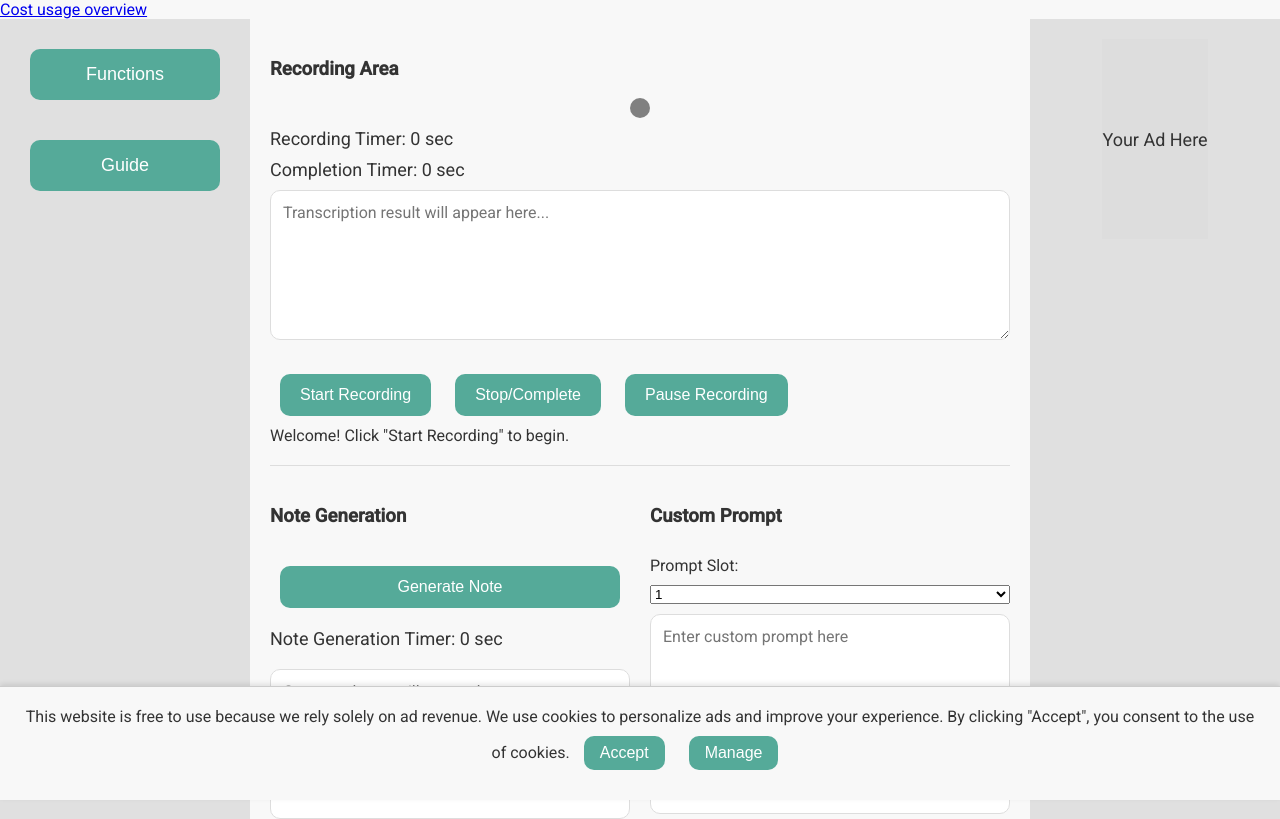
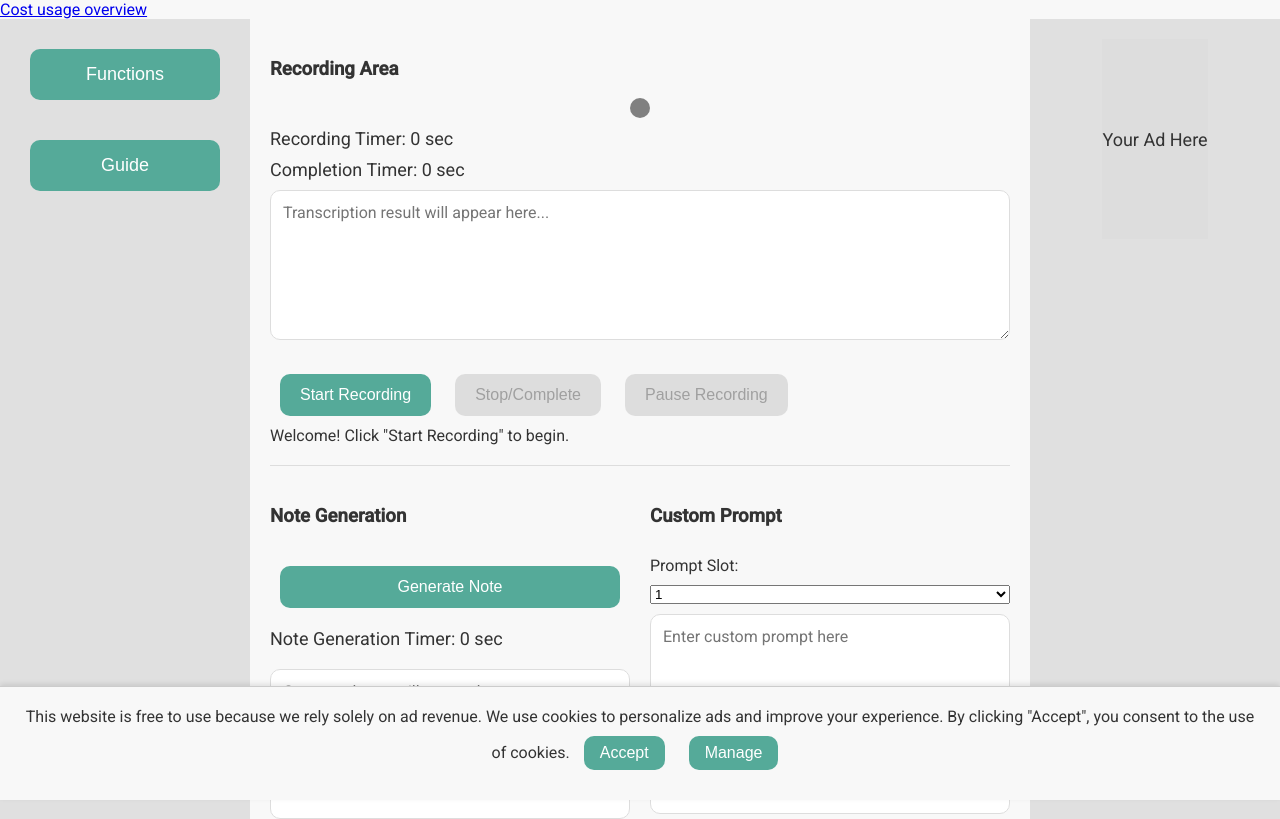
Before and after one commit to Scottyboa/Whisper-clone, a plain HTML site: page transcribe.html in a window 1280 px wide. Drawn offline with Linux system fonts and the light colour scheme.

Commit message:
Update transcribe.html

```diff
--- a/transcribe.html
+++ b/transcribe.html
@@ -66,6 +66,7 @@
     #transcription { resize: vertical; }
     #transcription, #generatedNote { min-height: 150px; }
     #customPrompt { min-height: 200px; }
+    /* Button Styles */
     button {
       background-color: #5a9;
       color: #fff;
@@ -79,6 +80,16 @@
     }
     button:hover { background-color: #489; }
     button:active { transform: scale(0.98); }
+
+    /* Custom style for disabled buttons */
+    button:disabled {
+      background-color: #ccc; /* Custom gray background */
+      color: #666;           /* Muted text color */
+      cursor: not-allowed;   /* Indicates the button is not clickable */
+      opacity: 0.6;          /* Visibly dimmed */
+      transition: none;      /* No animations */
+      transform: none;
+    }
     /* Bottom Half: Two Columns */
     .bottom-half {
       display: flex;
@@ -228,7 +239,7 @@
       <strong>How to Use the Functions:</strong>
       <ul>
         <li><strong>Recording:</strong> Click "Start Recording" to begin capturing audio. Audio is captured via MediaStreamTrackProcessor (using WebCodecs) and accumulated for up to 40 seconds before being packaged as a self-contained WAV file. A 0.5‑second overlap between chunks is maintained.</li>
-        <li><strong>Completion:</strong> After clicking "Stop/Complete", the recording stops. A final capture delay of 2 seconds collects any remaining audio before processing the final chunk. The Completion Timer then ticks until the full transcript is received.</li>
+        <li><strong>Completion:</strong> After clicking "Stop/Complete", the recording stops. A 2‑second final capture period collects any remaining audio before processing the final chunk. The Completion Timer then ticks until the full transcript is received.</li>
         <li><strong>Note Generation:</strong> After transcription, click "Generate Note" to produce a note based on your transcript and custom prompt.</li>
         <li><strong>Custom Prompt:</strong> On the right, select a prompt slot (1–10) and enter your custom prompt. Your prompt is saved automatically and linked to your API key.</li>
         <li><strong>Guide Toggle:</strong> Use the "Functions" and "Guide" buttons to switch between the functional view and this guide.</li>
```
